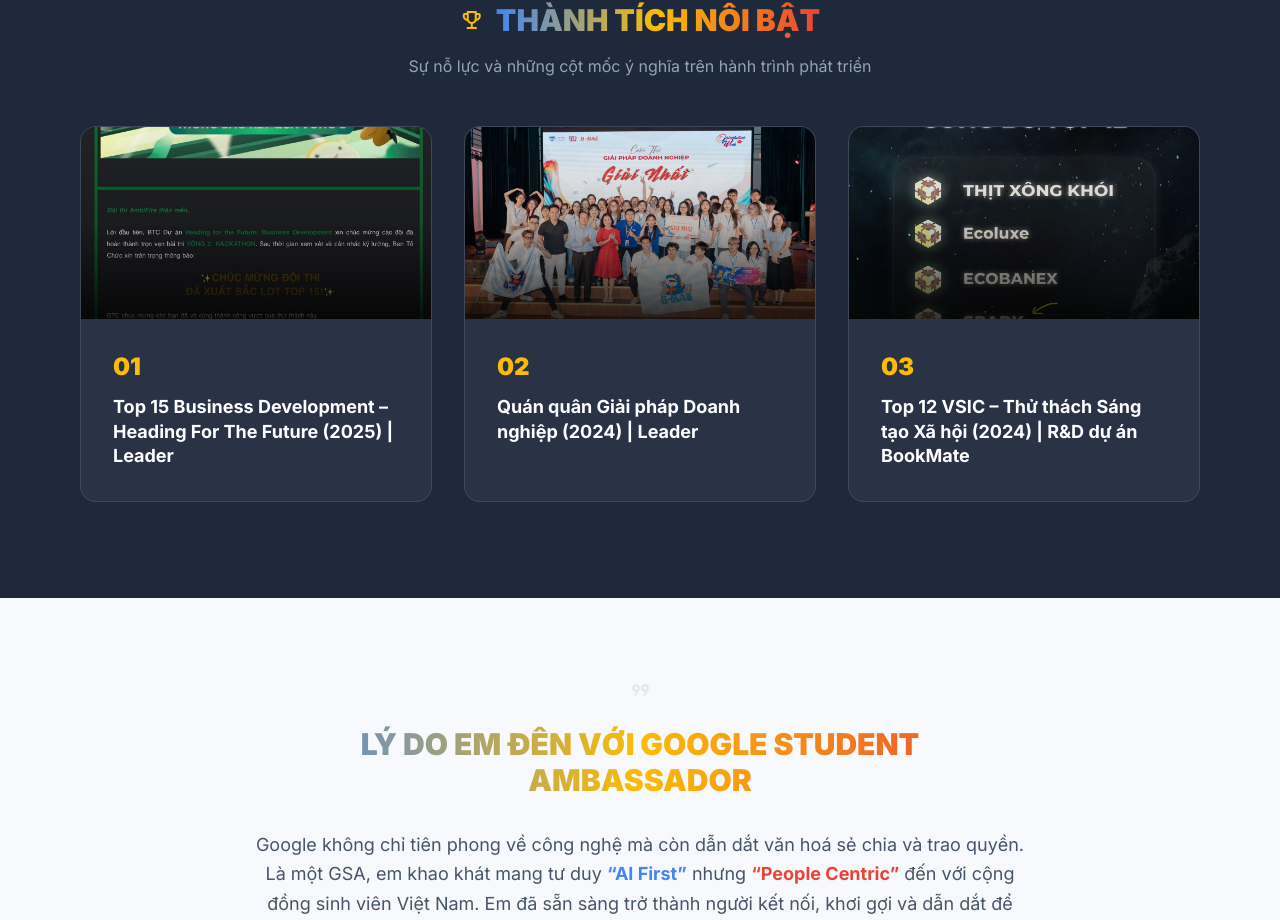
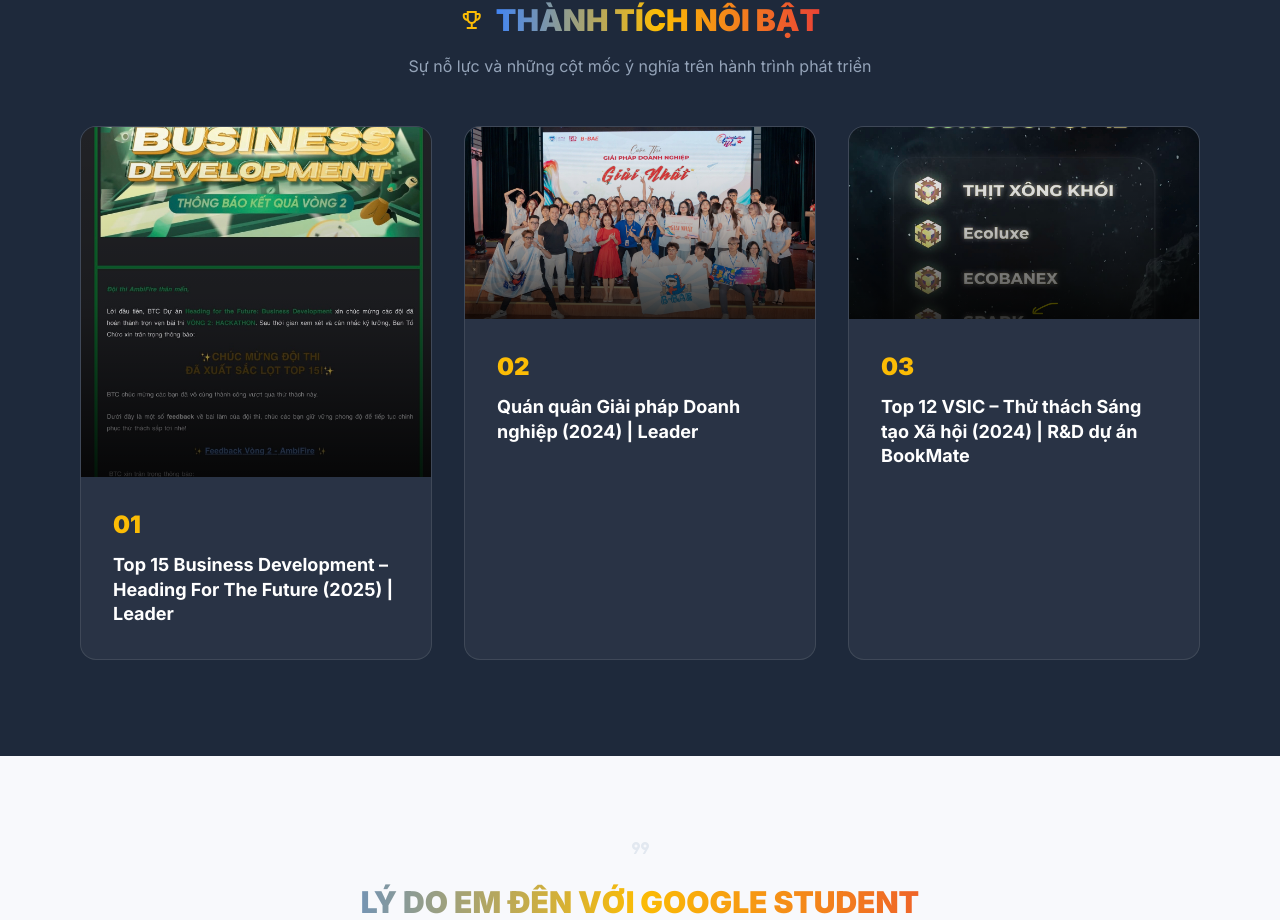
Before and after one commit to mypopo1526-dot/Ha-My, a Next.js app: page / in a window 1280 px wide. Shown: the part 3758-4678 px from the top of the page. Built offline with nearby package versions, Linux system fonts and the light colour scheme.

Commit message:
Update Achievements images to square aspect ratio

```diff
--- a/components/Achievements.js
+++ b/components/Achievements.js
@@ -35,7 +35,7 @@ export default function Achievements() {
                     className="grid grid-cols-1 md:grid-cols-3 gap-8"
                 >
                     <motion.div variants={item} className="bg-white/5 rounded-2xl border border-white/10 overflow-hidden hover:bg-white/10 transition-all duration-300 flex flex-col group hover:-translate-y-2">
-                        <div className="w-full h-48 bg-slate-800 flex items-center justify-center text-slate-600 shrink-0 relative overflow-hidden bg-cover bg-center" style={{ backgroundImage: "url('/achievement-1.jpg?v=2')" }}>
+                        <div className="w-full aspect-square bg-slate-800 flex items-center justify-center text-slate-600 shrink-0 relative overflow-hidden bg-cover bg-center" style={{ backgroundImage: "url('/achievement-1.jpg?v=2')" }}>
                             <div className="absolute inset-0 bg-gradient-to-t from-black/80 via-black/20 to-transparent"></div>
                         </div>
                         <div className="p-8 flex flex-col h-full">
```
